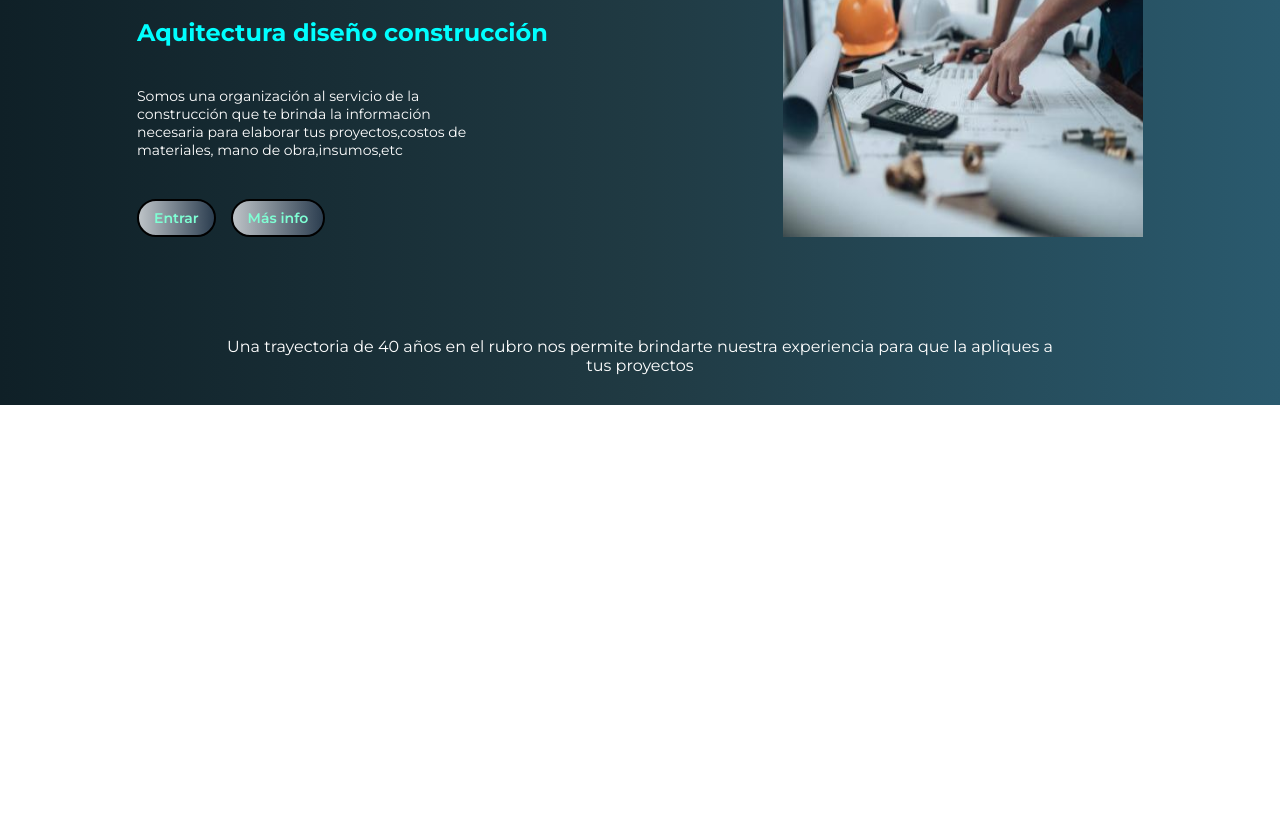
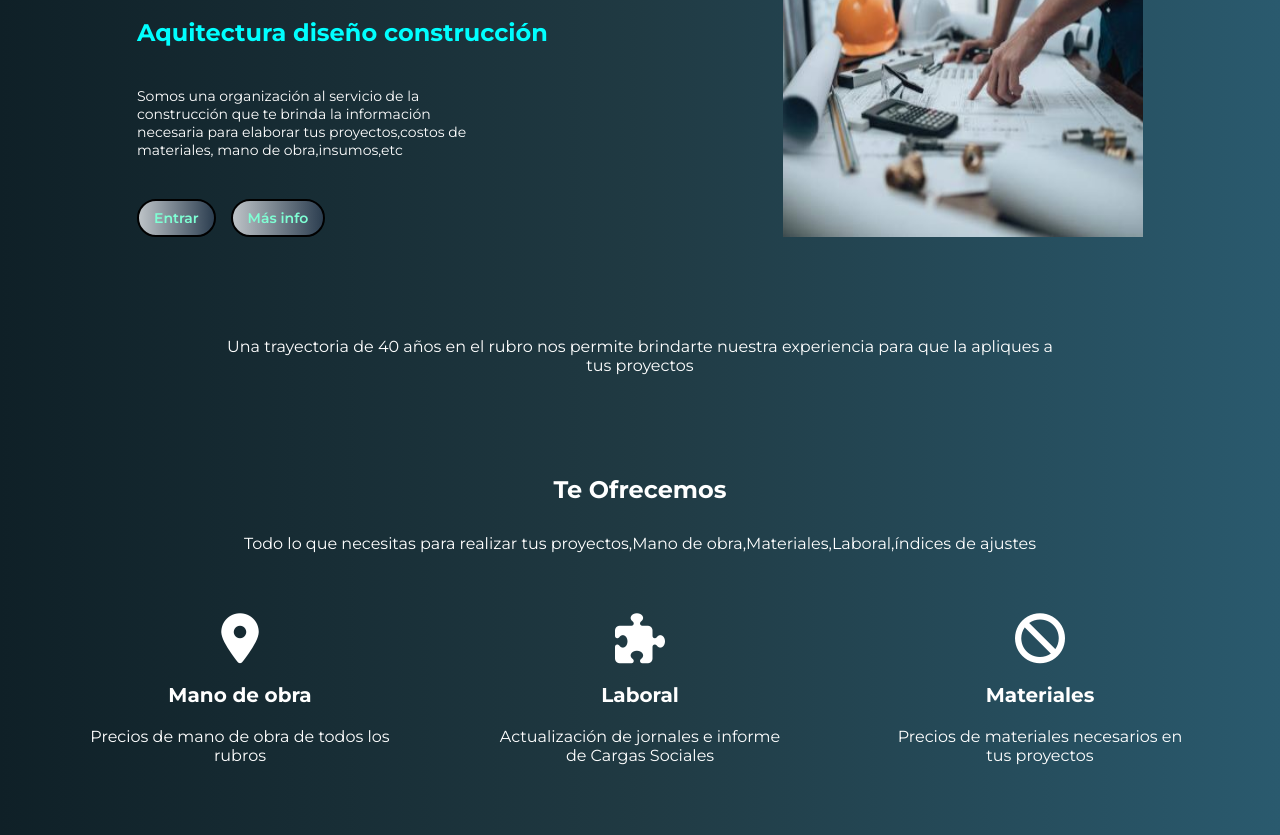
Before and after one commit to Daralro05/Ardiscons, a plain HTML site: page index.html in a window 1280 px wide. Shown: the part 215-1050 px from the top of the page. Before the commit the page ends 800 px from the top, so only its background shows below. Drawn offline with Linux system fonts and the light colour scheme.

Commit message:
Section cards

```diff
--- a/index.html
+++ b/index.html
@@ -88,6 +88,31 @@
           experiencia para que la apliques a tus proyectos
         </p>
       </section>
+      <!--..........Section cards.........-->
+      <section id="cards-section">
+        <h2>Te Ofrecemos</h2>
+        <p>
+          Todo lo que necesitas para realizar tus proyectos,Mano de
+          obra,Materiales,Laboral,índices de ajustes
+        </p>
+        <div class="cards-container">
+          <div class="card">
+            <i class="fas fa-location-dot"></i>
+            <h3>Mano de obra</h3>
+            <p>Precios de mano de obra de todos los rubros</p>
+          </div>
+          <div class="card">
+            <i class="fas fa-puzzle-piece"></i>
+            <h3>Laboral</h3>
+            <p>Actualización de jornales e informe de Cargas Sociales</p>
+          </div>
+          <div class="card">
+            <i class="fas fa-ban"></i>
+            <h3>Materiales</h3>
+            <p>Precios de materiales necesarios en tus proyectos</p>
+          </div>
+        </div>
+      </section>
     </main>
   </body>
 </html>
--- a/style.css
+++ b/style.css
@@ -152,3 +152,31 @@ main {
   font-weight: 300;
   text-align: center;
 }
+/*...........cards Section........ */
+#cards-section {
+  display: flex;
+  flex-direction: column;
+  text-align: center;
+  gap: 30px;
+  padding: 70px 0px;
+  width: 95%;
+}
+.cards-container {
+  display: flex;
+  justify-content: center;
+  gap: 100px;
+  margin-top: 30px;
+  flex-wrap: wrap;
+}
+.card {
+  display: flex;
+  flex-direction: column;
+  gap: 20px;
+  max-width: 300px;
+}
+.card i {
+  font-size: 50px;
+}
+.card h3 {
+  font-size: 20px;
+}
```
